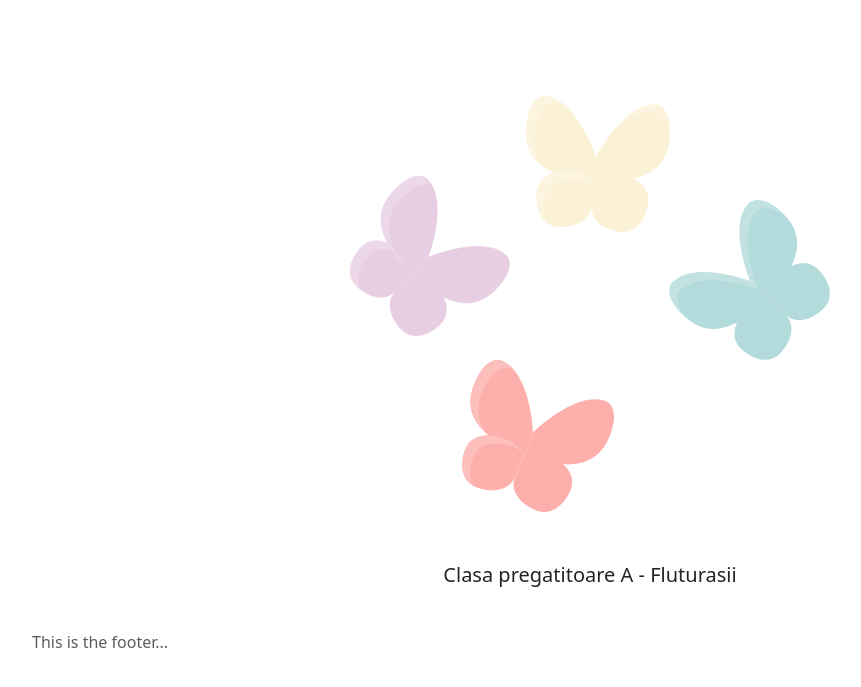
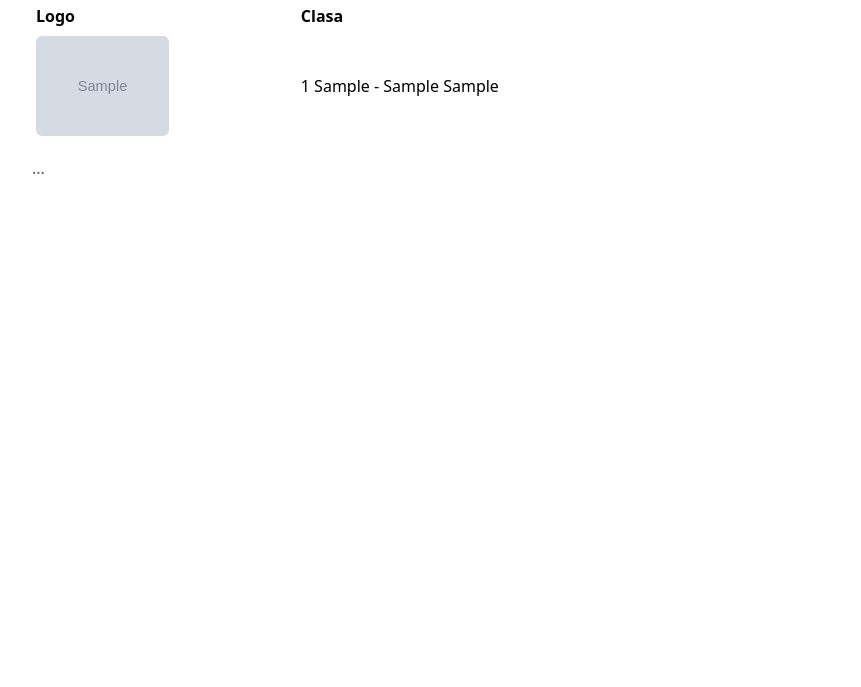
Before and after one commit to AurelianAM/scoala, a Django app: page / in a window 1280 px wide. Shown: the part 56-743 px from the top of the page, without its empty margins (50-911 px from the left). Run offline with Django 4.2, Linux system fonts and the light colour scheme; tables that the repository leaves empty hold one stand-in row (values such as "Sample post"); grey boxes marked "Sample" are stand-in pictures.

Commit message:
updated home

```diff
--- a/gestiune/templates/home.html
+++ b/gestiune/templates/home.html
@@ -4,8 +4,32 @@
 {% block title %}Fondul Clasei - Home{% endblock title %}
 
 {% block content %}
-    <div class="pricing-header px-3 py-3 pt-md-5 pb-md-4 mx-auto text-center">
+
+    <div class="table-responsive-sm col-sm-7">
+        <table class="table table-sm table-hover table-borderless align-middle">
+            <thead class="table-sm">
+                <tr>
+                    <th>Logo</th>
+                    <th>Clasa</th>
+                </tr>
+            </thead>
+            <tbody class="table-group-divider">
+                {% for clasa in toateClasele %}
+                    <tr class="clasaRecord record">
+                        <td class = "logoClasa">
+                            <img style="height: 100px;" src="{{ clasa.logo.url }}" class="rounded" alt=""/>
+                        </td>
+                        <td class = "descriereClasa">{{ clasa }}</td>
+                    </tr>
+                {% endfor %}
+            </tbody>
+        </table>
+    </div>
+
+
+    <!-- <div class="pricing-header px-3 py-3 pt-md-5 pb-md-4 mx-auto text-center">
+
         <img src="{% static 'images/logo.png' %}" class="img-fluid" alt="Fondul Clasei logo"/>
         <p class="lead">Clasa pregatitoare A - Fluturasii</p>
-    </div>
+    </div> -->
 {% endblock content %}
--- a/gestiune/views.py
+++ b/gestiune/views.py
@@ -1,6 +1,12 @@
 from django.shortcuts import render
+from scoala.models import Clasa
 
 # Create your views here.
 
 def homeView(request):
-    return render(request, 'home.html')
+    context = {}
+    if request.method == "GET":
+        toateClasele = Clasa.objects.all()
+        context.update({'toateClasele' : toateClasele})
+
+    return render(request, 'home.html', context=context)
--- a/templates/_base.html
+++ b/templates/_base.html
@@ -12,12 +12,10 @@
         <link href="https://cdn.jsdelivr.net/npm/bootstrap@5.3.3/dist/css/bootstrap.min.css" rel="stylesheet" integrity="sha384-QWTKZyjpPEjISv5WaRU9OFeRpok6YctnYmDr5pNlyT2bRjXh0JMhjY6hW+ALEwIH" crossorigin="anonymous">
         <!-- Bootstrap Icons -->
         <link rel="stylesheet" href="https://cdn.jsdelivr.net/npm/bootstrap-icons@1.11.3/font/bootstrap-icons.min.css">
-        <!-- Custom CSS -->
+    {% endblock generalCss %}
+    {% block css %}
+      <!-- Custom CSS -->
         <link rel="stylesheet" href="{% static 'css/base.css' %}">
-    {% endblock generalCss %}
-
-    {% block css %}
-
     {% endblock css %}
 
 </head>
@@ -82,7 +80,7 @@
     <!-- Footer -->
     <footer class="footer">
         <div class="container">
-            <span class="text-muted">This is the footer...</span>
+            <span class="text-muted">...</span>
         </div>
     </footer>
 
```
